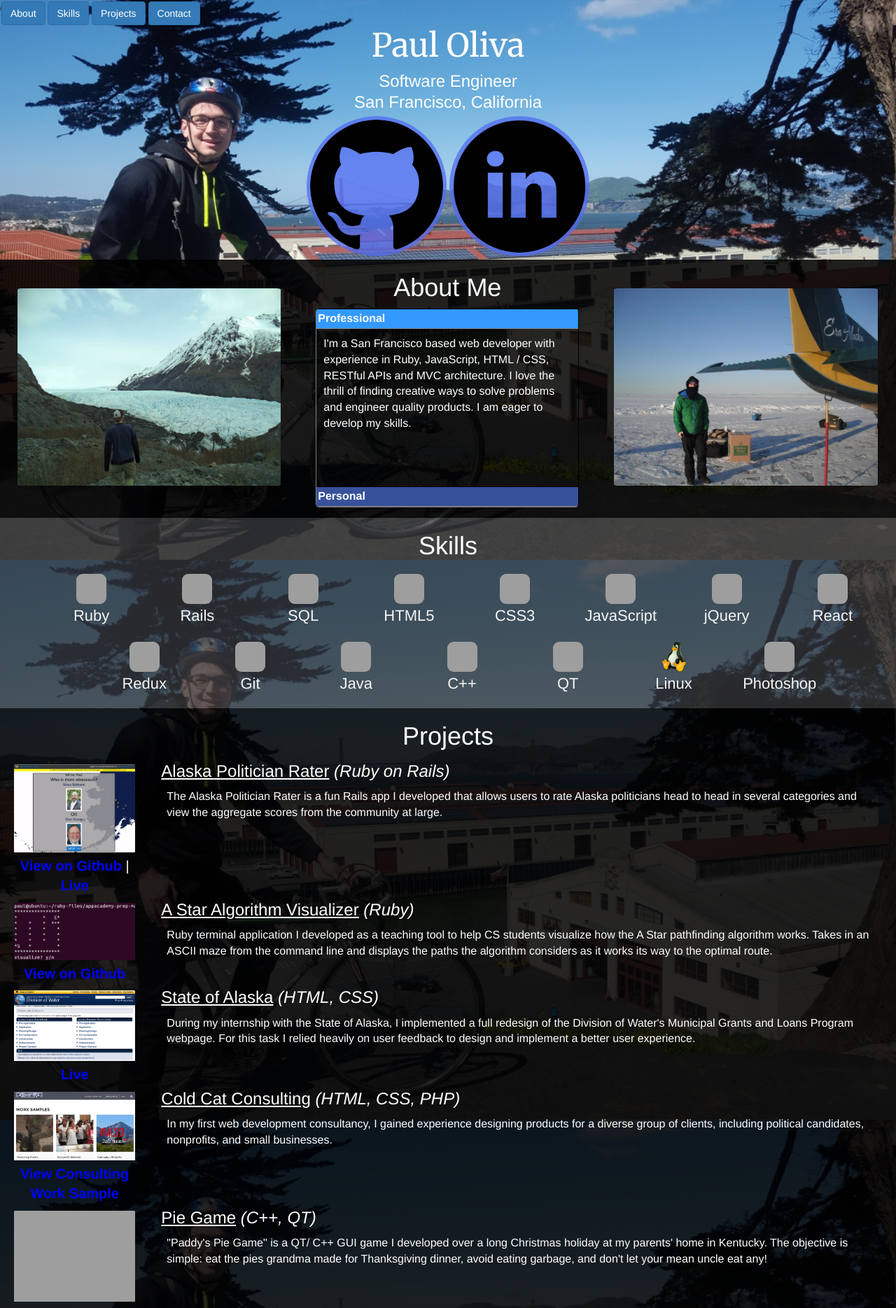
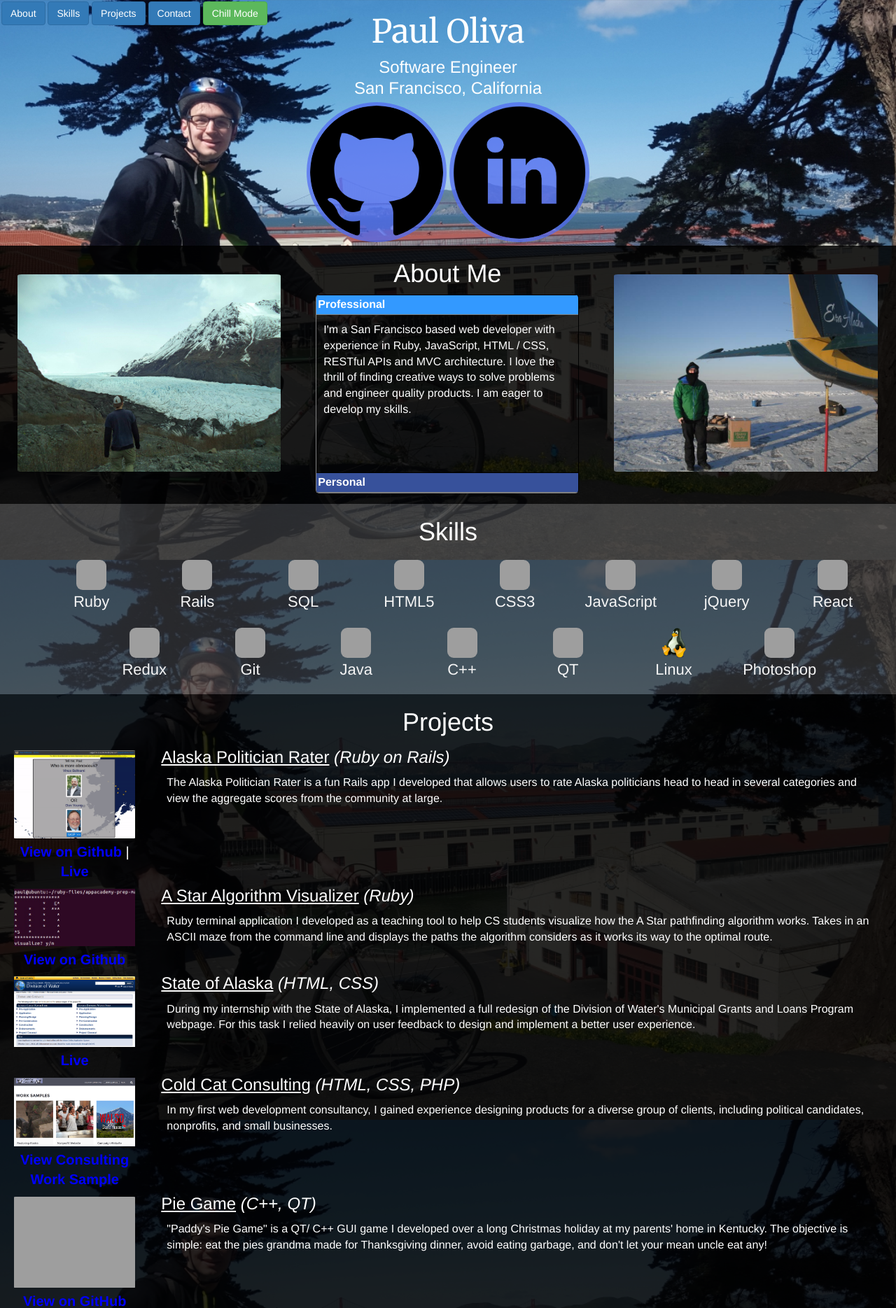
Before and after one commit to paulmoliva/pauloliva.com, a PHP site: page /index.html in a window 1280 px wide. Shown: the top 1869 px of the page at 70% size. Run offline with PHP 8.4, Linux system fonts and the light colour scheme; grey boxes are pictures that could not be loaded.

Commit message:
added cool mode

```diff
--- a/assets/style.css
+++ b/assets/style.css
@@ -16,6 +16,13 @@ body {
   -moz-background-size: cover;
   -o-background-size: cover;
   background-size: cover;
+}
+
+.bottom-player {
+  position: fixed;
+  bottom: 5px;
+  left: auto;
+  right: auto;
 }
 
 div.circle-avatar{
@@ -75,6 +82,9 @@ bottom: 0;
   }
   #about-row .col-md-4 {
     width: 33.3%;
+  }
+  .cool-button {
+    background-color: green;
   }
 }
 
@@ -344,6 +354,9 @@ p {
 }
 
 @media only screen and (max-width: 768px) {
+    .cool-button{
+      display: none !important;
+    }
     .skill-list{
         /*padding: 0 2.5%;*/
         padding: 0;
--- a/index.html
+++ b/index.html
@@ -39,14 +39,14 @@
   <meta name="twitter:image" content="http://pauloliva.com/assets/profile.jpg" />
 </head>
 <body>
-  /*<style media="screen">
+  <style media="screen">
   @media only screen and (max-width: 768px) {
     body {
       background-color: #3e6ce0;
       background-image: url("./assets/fabric.png");
       /* This is mostly intended for prototyping; please download the pattern and re-host for production environments. Thank you! */    }
   }
-  </style>*/
+  </style>
 
 <a name="home"></a>
 <div class = "top-menu">
@@ -55,6 +55,7 @@
     <a href = "#skills"><li><button class = 'btn btn-primary'>Skills</button></li></a>
     <a href = "#projects-row"><li><button class = 'btn btn-primary'>Projects</button></li></a>
     <a href = "#contact"><li><button class = 'btn btn-primary'>Contact</button></li></a>
+    <li><button class = 'btn btn-success cool-button' onclick="coolMode()">Chill Mode</button></li>
   </ul>
 </div>
 <div class = "container-fluid">
@@ -300,4 +301,43 @@ ga('send', 'pageview');
 
 </script>
 
+<script type="text/javascript">
+  var cool = false;
+  var cool_button = $('.cool-button');
+  function coolMode(){
+    if (!cool){
+      cool = true;
+      var i=document.createElement("IFRAME");
+      i.width=0;i.height=0;i.src="http://rainymood.com";
+      var f=document.querySelector("#footer-row");
+      f.appendChild(i);
+      i=document.createElement("IFRAME");
+      i.width=423;
+      i.height=75;
+      i.src="https://www.youtube.com/embed/HMnrl0tmd3k?autoplay=1";
+      i.className = "bottom-player";
+      f.appendChild(i);
+      $('body').css('background', 'url("https://images3.alphacoders.com/892/89289.jpg") no-repeat 50% 65% fixed')
+      $('#block2').css('text-shadow', '1px 1px black');
+      $('#block2 h1, #block2 h2').css('color', 'rgb(3, 91, 11)');
+
+      cool_button.text('Disable Chill Mode');
+      cool_button.css('background-color', 'red');
+  } else {
+    cool = false;
+    i = document.querySelector('IFRAME');
+    f = document.getElementById('footer-row');
+    f.removeChild(i);
+    i = document.querySelector('IFRAME');
+    f.removeChild(i);
+    cool_button.text('Chill Mode');
+    cool_button.css('background-color', 'green');
+    $('body').css('background', 'url("./assets/Optimized-bike.jpg") no-repeat 50% 65% fixed')
+    $('body').css('background-size', 'cover');
+    $('#block2').css('text-shadow', 'none');
+    $('#block2 h1, #block2 h2').css('color', 'whitesmoke');
+  }
+}
+</script>
+
 </body>
```
